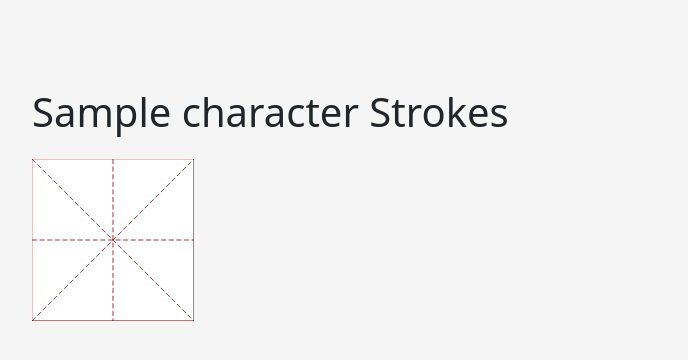
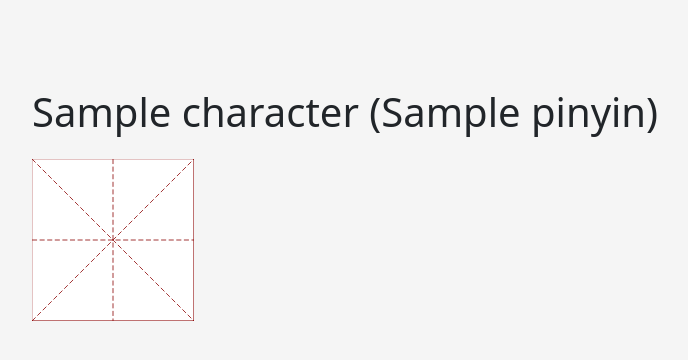
Before and after one commit to connnnor/pystrokes, a Flask app: template templates/index.html in a window 1280 px wide. Shown: the top 360 px of the page, without its empty margins (62-750 px from the left). Run offline with Flask 2, Linux system fonts and the light colour scheme; the template is opened without the code that fills it: most values are stand-ins (such as "Sample title", 1, 10 or a date in 2020).

Commit message:
Include pinyin in html

```diff
--- a/app.py
+++ b/app.py
@@ -1,9 +1,10 @@
 import argparse
 from flask import Flask, render_template, request
 from pystrokes import getStrokeSvgs, getStrokeMap
+import pinyin
 app = Flask(__name__)
 
-MAX_NUM_CHARS = 4
+MAX_NUM_CHARS = 16
 
 parser = argparse.ArgumentParser(description='run pystrokes webserver')
 parser.add_argument('--host', type=str, default='localhost', help='flask host')
@@ -33,7 +34,7 @@ def render_strokes_template(inputChars):
     if strokeDict is None:
       return render_template('form.html', form_error=True)
     svgs = getStrokeSvgs(strokeDict)
-    strokeData.append({'character' : ch, 'strokes' : svgs})
+    strokeData.append({'character' : ch, 'strokes' : svgs, 'pinyin' : pinyin.get(ch)})
   return render_template('index.html', data=strokeData, title=f'{inputChars} Strokes')
 
 args = parser.parse_args()
--- a/templates/index.html
+++ b/templates/index.html
@@ -12,7 +12,7 @@
     <main role="main" class="container mx-auto">
         <div class="container" >
             {% for d in data %}
-            <h1 class="mt-5"> {{ d['character'] }} Strokes</h1>
+            <h1 class="mt-5"> {{ d['character'] }} ({{ d['pinyin'] }})</h1>
             <div class="row">
                 {% for s_svg in d['strokes'] %}
                 <div class="col-lg-2 col-md-3 col-xs-6 ">
```
